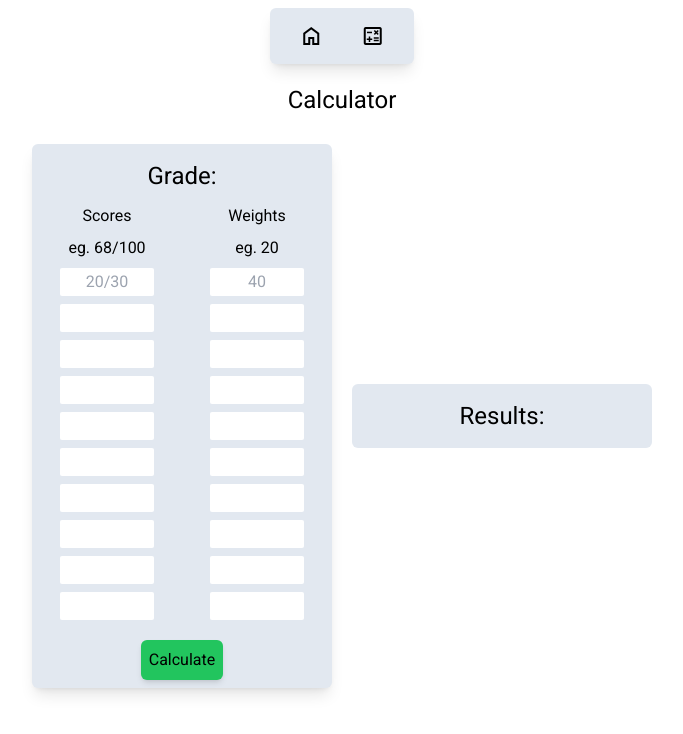
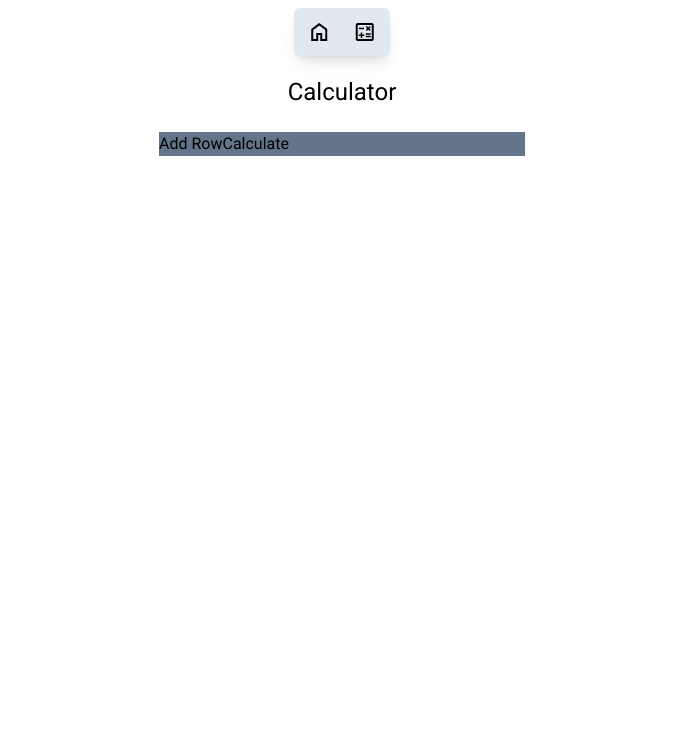
Before and after one commit to arensagun2/Grade-Calculator, a React (Vite) app: page /calculator in a window 1280 px wide. Shown: the top 734 px of the page, without its empty margins (298-981 px from the left). Built offline with nearby package versions, Linux system fonts and the light colour scheme.

Commit message:
new approach

```diff
--- a/package.json
+++ b/package.json
@@ -33,6 +33,6 @@
     "eslint-plugin-react-refresh": "^0.4.5",
     "postcss": "^8.4.32",
     "tailwindcss": "^3.4.0",
-    "vite": "^5.0.8"
+    "vite": "^5.1.3"
   }
 }
--- a/src/App.jsx
+++ b/src/App.jsx
@@ -10,7 +10,7 @@ function App() {
   return (
     <div className='p-2 flex flex-col items-center justify-center flex-wrap h-full'>
       <Router>
-        <header className='w-36 bg-slate-200 rounded-md shadow-lg'>
+        <header className='w-24 bg-slate-200 rounded-md shadow-lg'>
           <Navigation />
         </header>
         <AnimatedRoutes />
--- a/src/components/Navigation.jsx
+++ b/src/components/Navigation.jsx
@@ -6,7 +6,7 @@ export default function Navigation() {
         {name: "calc", element: <span className="material-symbols-outlined">calculate</span>, to: "/calculator"}
     ]
     return (
-        <div className='p-2 flex items-center justify-evenly gap-2'>
+        <div className='p-1 flex items-center justify-evenly gap-1'>
             {links.map(
                 link => <Link to={link.to} key={link.name}
                     className='text-2xl hover:bg-blue-200 p-2 rounded-lg hover:text-gray-600 transition-all flex items-center justify-center'
--- /dev/null
+++ b/src/functions/calculate.js
@@ -0,0 +1,14 @@
+export class Calculate {
+    constructor(scores, weights) {
+        this.scores = scores;
+        this.weights = weights;
+    }
+
+    get actual() {
+        return this.calculate();
+    }
+
+    calculate() {
+
+    }
+}
--- a/src/pages/Calculator.jsx
+++ b/src/pages/Calculator.jsx
@@ -1,141 +1,17 @@
 import { AnimatePresence, motion } from "framer-motion";
-import { useRef, useState } from "react"
+import { useRef, useState } from "react";
 
 export default function Calculator() {
-    const [errorMessage, setErrorMessage] = useState("");
-    const [error, setError] = useState(true);
-    const [final, setFinal] = useState("");
-    const [letterGrade, setLetterGrade] = useState("");
+    const scoreRef = useRef();
+    const weightRef = useRef();
+    const [rows, setrows] = useState([]);
 
-    let grades = [
-        {id: "1g", val: useRef()},
-        {id: "2g", val: useRef()},
-        {id: "3g", val: useRef()},
-        {id: "4g", val: useRef()},
-        {id: "5g", val: useRef()},
-        {id: "6g", val: useRef()},
-        {id: "7g", val: useRef()},
-        {id: "8g", val: useRef()},
-        {id: "9g", val: useRef()},
-        {id: "10g", val: useRef()},
-    ]
+    const updateRow = () => {
+        const newScore = scoreRef.current.value;
+        const newWeight = weightRef.current.value;
+        let rowCount = rows.length;
 
-    let weights = [
-        {id: "1w", val: useRef()},
-        {id: "2w", val: useRef()},
-        {id: "3w", val: useRef()},
-        {id: "4w", val: useRef()},
-        {id: "5w", val: useRef()},
-        {id: "6w", val: useRef()},
-        {id: "7w", val: useRef()},
-        {id: "8w", val: useRef()},
-        {id: "9w", val: useRef()},
-        {id: "10w", val: useRef()},
-    ]
-
-    const calculate = (e) => {
-        e.preventDefault();
-        let sumWeights = 0;
-        for (let i = 0; i < weights.length; i++) {
-            if (!weights[0].val.current.value) {
-                weights[0].val.current = 0;
-            };
-            const toParse = parseInt(weights[i].val.current.value)
-            if (toParse) {
-                sumWeights += toParse;
-            }
-
-        }
-        if (sumWeights > 100 || sumWeights < 100) {
-            setErrorMessage("Weights should sum up to a 100")
-            setError(true);
-        } else {
-            let finals = [];
-            for (let i = 0; i < grades.length; i++) {
-                let current = grades[i].val.current
-                let val = current.value
-                let splitNum = val.split("/")
-                let firstNumber = parseFloat(splitNum[0])
-                let secondNumber = parseInt(splitNum[1])
-                let currentWeight = parseInt(weights[i].val.current.value)
-                // Checks if there is no current grade value then breaks loop to calculate
-                if (val === "") {
-                    current = "1/1"
-                    val = current.value
-                    splitNum = val.split("/")
-                    firstNumber = parseFloat(splitNum[0])
-                    secondNumber = parseInt(splitNum[1])
-                    currentWeight = parseInt(weights[i].val.current.value)
-                }
-                // Checks if the length of splitted number is 2, which means two numbers at the left of '/' and vice versa
-                if (splitNum.length < 2) {
-                    console.log(splitNum);
-                    setErrorMessage("Scores should be entered like '28/30'")
-                    setError(true)
-                    return;
-                } else if (val !== "") {
-                    if (!currentWeight) {
-                        setErrorMessage("There should be a corresponding weight for each score")
-                        setError(true)
-                        return;
-                    } else {
-                        // Checks if current are numbers. Scores and Weights
-                        if (!firstNumber || !secondNumber || !currentWeight) {
-                            setErrorMessage("This should be all numbers")
-                            setError(true)
-                            return;
-                        }
-                        if (firstNumber > secondNumber) {
-                            setError(true)
-                            setErrorMessage("First number should be lower or equal than the second number for scores");
-                            return;
-                        }
-                        let sendFinal = (firstNumber / secondNumber) * parseInt(weights[i].val.current.value)
-                        finals.push(Math.round(sendFinal * 100) / 100);
-                    }
-                }
-            }
-
-            // Adds all calculated scores with weights (Calculation: (actualScore / maximumScore) * weight)
-            let finalMsg = 0;
-            for (let i = 0; i < finals.length; i++) {
-                finalMsg += finals[i];
-            }
-
-            // Identifies Letter Grade
-            if (finalMsg > 95) {
-                setLetterGrade("A+")
-            } else if (finalMsg === 95) {
-                setLetterGrade("A-")
-            } else if (finalMsg >= 90) {
-                setLetterGrade("A-")
-            } else if (finalMsg > 85) {
-                setLetterGrade("B+")
-            } else if (finalMsg === 85) {
-                setLetterGrade("B")
-            } else if (finalMsg >= 80) {
-                setLetterGrade("B-")
-            } else if (finalMsg > 75) {
-                setLetterGrade("C+")
-            } else if (finalMsg === 75) {
-                setLetterGrade("C")
-            } else if (finalMsg >= 70) {
-                setLetterGrade("C-")
-            } else if (finalMsg > 65) {
-                setLetterGrade("D+")
-            } else if (finalMsg === 65) {
-                setLetterGrade("D")
-            } else if (finalMsg >= 60) {
-                setLetterGrade("D-")
-            } else {
-                setLetterGrade("F")
-            }
-
-            // Sets the final number
-            setError(false);
-            setFinal(finalMsg.toString());
-        }
-
+        setrows(prev => [...prev, {num: rowCount, score: newScore, weight: newWeight}]);
     }
 
     return (
@@ -146,40 +22,25 @@ export default function Calculator() {
                 exit = {{x: -50, opacity: 0}}
             >
                 <h1 className="text-2xl">Calculator</h1>
-                <div className="p-2 flex flex-col flex-wrap items-center relative">
-                    <div action="" className="flex flex-row relative flex-wrap w-full gap-5 mt-5 items-center justify-center transition-all">
-                        <form onSubmit={calculate} className="w-[300px] flex flex-col gap-2 items-center justify-center bg-slate-200 rounded-md shadow-lg hover:scale-105 transition-all">
-                            <h1 className="mt-4 text-2xl">Grade:</h1>
-                            <div className="flex items-center justify-center p-1 gap-2">
-                                <div className="w-1/2 flex flex-col gap-2 items-center justify-center">
-                                    <h1>Scores</h1>
-                                    <h2>eg. 68/100</h2>
-                                    {grades.map(grade => <input type="text" key={grade.id} ref={grade.val} placeholder={grade.id === "1g" ? '20/30' : ''} className="text-black text-center w-2/3 rounded-sm p-0.5" />)}
-                                </div>
-                                <div className="w-1/2 flex flex-col gap-2 items-center justify-center">
-                                    <h1>Weights</h1>
-                                    <h2>eg. 20</h2>
-                                    {weights.map(weight => <input type="text" key={weight.id} ref={weight.val} placeholder={weight.id === "1w" ? '40' : ''} className="text-black text-center w-2/3 rounded-sm p-0.5" />)}
-                                </div>
-                            </div>
-                            <div>
-                                <input type="submit" value={"Calculate"} className="p-2 shadow-md bg-green-500 m-2 rounded-md hover:scale-110 transition-all hover:cursor-pointer" />
-                            </div>
-                        </form>
-                        <div className="w-[300px] flex flex-col p-4 items-center justify-center rounded-md bg-slate-200 h-auto hover:scale-105 transition-all hover:cursor-default">
-                            <h1 className="text-2xl">Results:</h1>
-                            {error ?
-                                <p><b>{errorMessage}</b></p>
-                                :
-                                <div>
-                                    <p>Final Number Grade: <b>{final}</b></p>
-                                    <p>Final Grade: <b>{letterGrade}</b></p>
-                                </div>
-                            }
 
-                        </div>
+                <div className="bg-slate-200">
+                    <div>
+                        {rows.map((row) => {
+                            return <h1 key={row.num}>{row.score}, {row.weight}</h1>
+                        })}
+                    </div>
+
+                    <div>
+                        <input type="text" ref={scoreRef} />
+                        <input type="text" ref={weightRef} />
+                    </div>
+
+                    <div className="bg-slate-500">
+                        <button onClick={updateRow}>Add Row</button>
+                        <button>Calculate</button>
                     </div>
                 </div>
+
             </motion.div>
         </AnimatePresence>
     )
```
Also changed, not shown: 1 other file (tests, documents, lock files or other folders).
